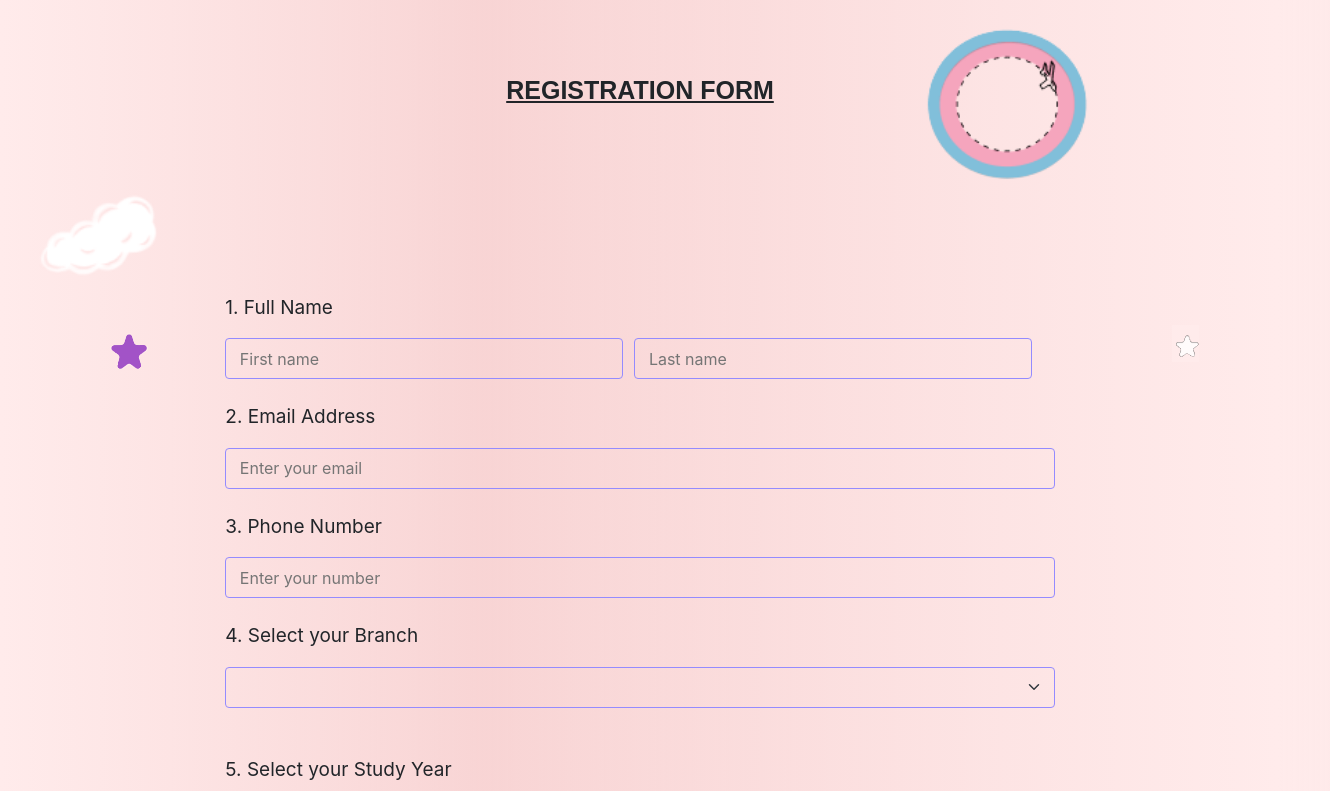
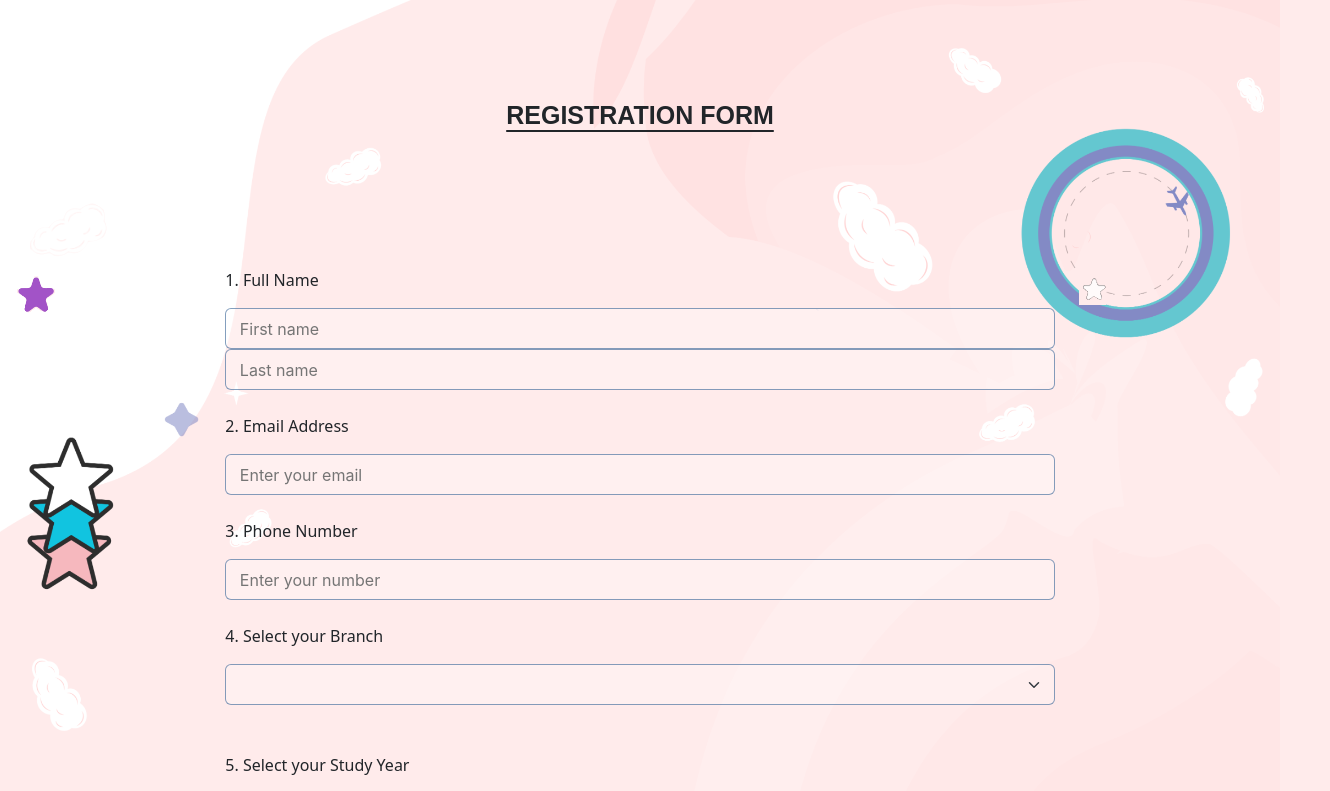
Before and after one commit to shrutigolwalk0109/Registration-Form, a React (Create React App) app: page / in a window 1280 px wide. Shown: the top 791 px of the page, 1330 px wide, since content can reach past the window. Built offline with nearby package versions, Linux system fonts and the light colour scheme.

Commit message:
Update App.css

```diff
--- a/src/App.css
+++ b/src/App.css
@@ -4,19 +4,19 @@
   box-sizing: border-box;
 }
 
+
 body{
-  /* background-color:#ffebeb; */
-  /* background: rgb(255,200,200);
-background: linear-gradient(90deg, rgba(255,200,200,1) 0%, rgba(255,250,252,1) 38%, rgba(250,192,192,1) 100%); */
-/* background: rgb(255,235,235);
-background: linear-gradient(90deg, rgba(255,235,235,1) 0%, rgba(255,214,214,0.6419817927170868) 38%, rgba(255,235,235,1) 100%); */
-background: rgb(255,235,235);
-background: linear-gradient(90deg, rgba(255,235,235,1) 0%, rgba(247,206,206,0.6419817927170868) 38%, rgba(255,235,235,1) 100%);
+background-color:#ffebeb;
+background-image: url("./website/main-photo/Background.jpeg");
+background-repeat:no-repeat;
+background-size: cover;
+background-attachment: fixed;
+
 }
 
 .background{
 
-    background-image: url("./website/main-photo/Circle.png")  ;
+    /* background-image: url("./website/main-photo/Circle.png")  ; */
     background-position: right bottom, left top;
     background-repeat: no-repeat;
     background-position: right;
@@ -28,39 +28,31 @@ background: linear-gradient(90deg, rgba(255,235,235,1) 0%, rgba(247,206,206,0.64
 }
 
 .heading{
-  margin-top: 6%;
+  margin-top: 8%;
   font-size: 25px;
-  height: 100px;
-  font-weight: 700;
-  font-family: sans-serif;
+  height: 85px;
+  font-weight: 600;
+  font-family: Arial, Helvetica, sans-serif;
+  text-underline-position: under;
 
 
 }
 
 
-.cloud-img{
-  width:11%
-
-}
-.cloud-img img{
-  align-items: flex-start;
-  width: 170px;
-}
-
 .form input{
   width: 100%;
   height: 41px;
-  border: 0.1px solid #948bff;
-  background-color: #d2691e00;
-  border-radius:4px;
+  border: 0.1px solid rgba(61, 103, 152, 0.63);
+  background-color: rgba(255, 255, 255, 0.28);
+  border-radius:6px;
 
 }
 .form textarea{
   width: 100%;
   height: 41px;
-  border: 0.1px solid #948bff;
-  background-color: #d2691e00;
-  border-radius:4px;
+  border: 0.1px solid rgba(61, 103, 152, 0.63);
+  background-color: rgba(255, 255, 255, 0.28);
+  border-radius:6px;
 
 
 }
@@ -74,48 +66,26 @@ background: linear-gradient(90deg, rgba(255,235,235,1) 0%, rgba(247,206,206,0.64
     width: 124px;
 }
 
-.name{
-  width: 48%!important;
-  margin-right: 11px;
-}
+
 
 
 .form p{
-  font-size: 19px;
+  font-size: 16px;
+  font-family: system-ui;
+    font-weight: 500;
 }
 
-.stars{
-  background-image:url(./website/main-photo/stars.png);
-    background-repeat: no-repeat;
-    background-position: left;
-    position: relative;
-    left: 76px;
-    top: -62px;
+.form p span{
+  color: #3C48A9;
 }
 
-.cloud{
-  background-image:url(./website/main-photo/cloud1.png);
-    background-repeat: no-repeat;
-    background-position: left;
-    background-size: 140px;
-    position: relative;
-    left: 5px;
-    top: 66px;
-    width: 170px;
-}
-
-.star{
-  position: relative;
-    left: 93px;
-    top: 31px;
-}
 
 .select{
   width: 100%;
   height: 41px;
-  border: 0.1px solid #948bff;
-  background-color: #d2691e00;
-  border-radius:4px;
+  border: 0.1px solid rgba(61, 103, 152, 0.63);
+  background-color: rgba(255, 255, 255, 0.28);
+  border-radius:6px;
 }
 
 .file{
@@ -124,33 +94,8 @@ background: linear-gradient(90deg, rgba(255,235,235,1) 0%, rgba(247,206,206,0.64
   height: 52px!important;
 }
 
-.wstar{
-  position: relative;
-    left: 93px;
-    top: 31px;
-
-}
-
-@media(max-width:900px){
-  .stars{
-    display: none;
-  }
-
-  .cloud{
-    display: none;
-  }
-
-  .name{
-    width: 100%!important;
+@media(max-width:800px){
+  body{
+    background-position: center;
   }
 }
-
-@media(max-width:300px){
-
-
-  .cloud-img{
-    display: none;
-  }
-
-
-}
```
